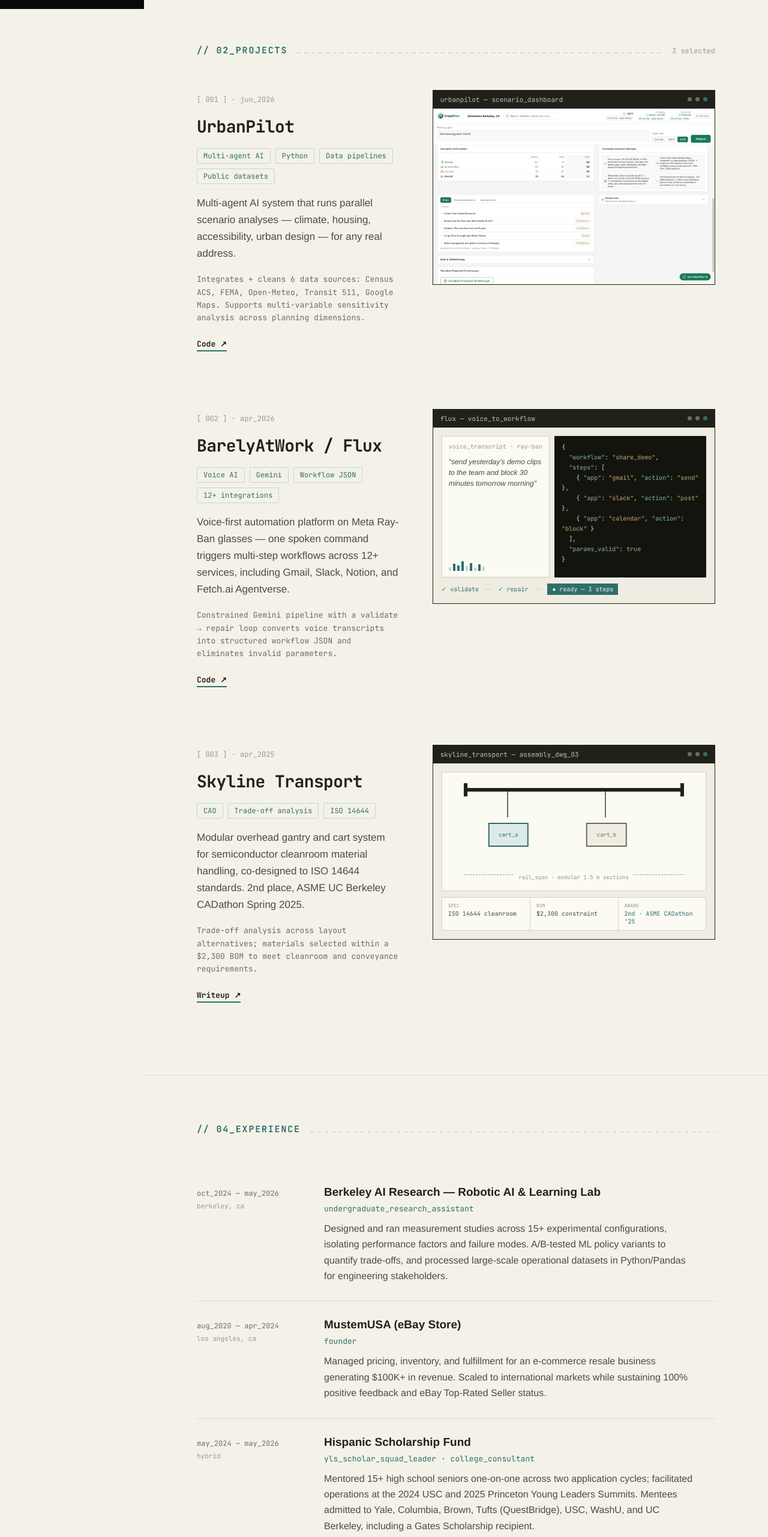
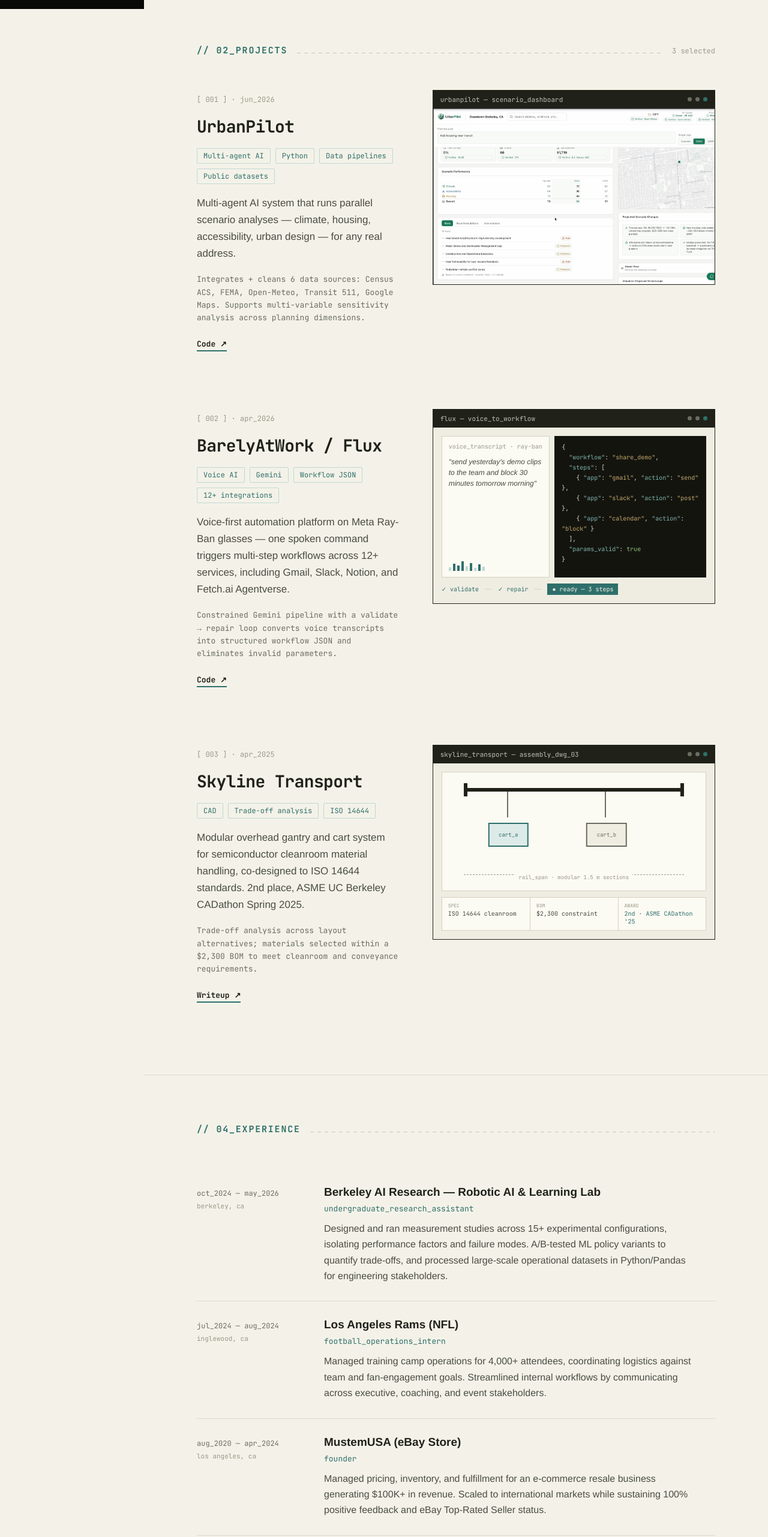
Before and after one commit to KangJustin/Justin-Kang-Portfolio, a React (Vite) app: page / in a window 1280 px wide. Shown: the part 785-3348 px from the top of the page at 60% size. Built offline with nearby package versions, Linux system fonts and the light colour scheme.

Commit message:
Add LA Rams experience; clearer UrbanPilot dashboard preview
Co-Authored-By: Claude Fable 5 <noreply@anthropic.com>

```diff
--- a/src/data/experience.ts
+++ b/src/data/experience.ts
@@ -18,6 +18,14 @@ export const experience: Experience[] = [
       'Designed and ran measurement studies across 15+ experimental configurations, isolating performance factors and failure modes. A/B-tested ML policy variants to quantify trade-offs, and processed large-scale operational datasets in Python/Pandas for engineering stakeholders.',
   },
   {
+    dates: 'jul_2024 — aug_2024',
+    loc: 'inglewood, ca',
+    org: 'Los Angeles Rams (NFL)',
+    role: 'football_operations_intern',
+    summary:
+      'Managed training camp operations for 4,000+ attendees, coordinating logistics against team and fan-engagement goals. Streamlined internal workflows by communicating across executive, coaching, and event stakeholders.',
+  },
+  {
     dates: 'aug_2020 — apr_2024',
     loc: 'los angeles, ca',
     org: 'MustemUSA (eBay Store)',
--- a/src/data/projects.ts
+++ b/src/data/projects.ts
@@ -27,7 +27,7 @@ export const projects: Project[] = [
     proof:
       'Integrates + cleans 6 data sources: Census ACS, FEMA, Open-Meteo, Transit 511, Google Maps. Supports multi-variable sensitivity analysis across planning dimensions.',
     windowTitle: 'urbanpilot — scenario_dashboard',
-    preview: { kind: 'image', src: '/projects/urbanpilot-analysis.jpg' },
+    preview: { kind: 'image', src: '/projects/urbanpilot-dashboard.jpg' },
     links: [{ label: 'Code ↗', href: 'https://github.com/KangJustin/urbanpilot', primary: true }],
   },
   {
```
Also changed, not shown: public/projects/urbanpilot-dashboard.jpg (added).
